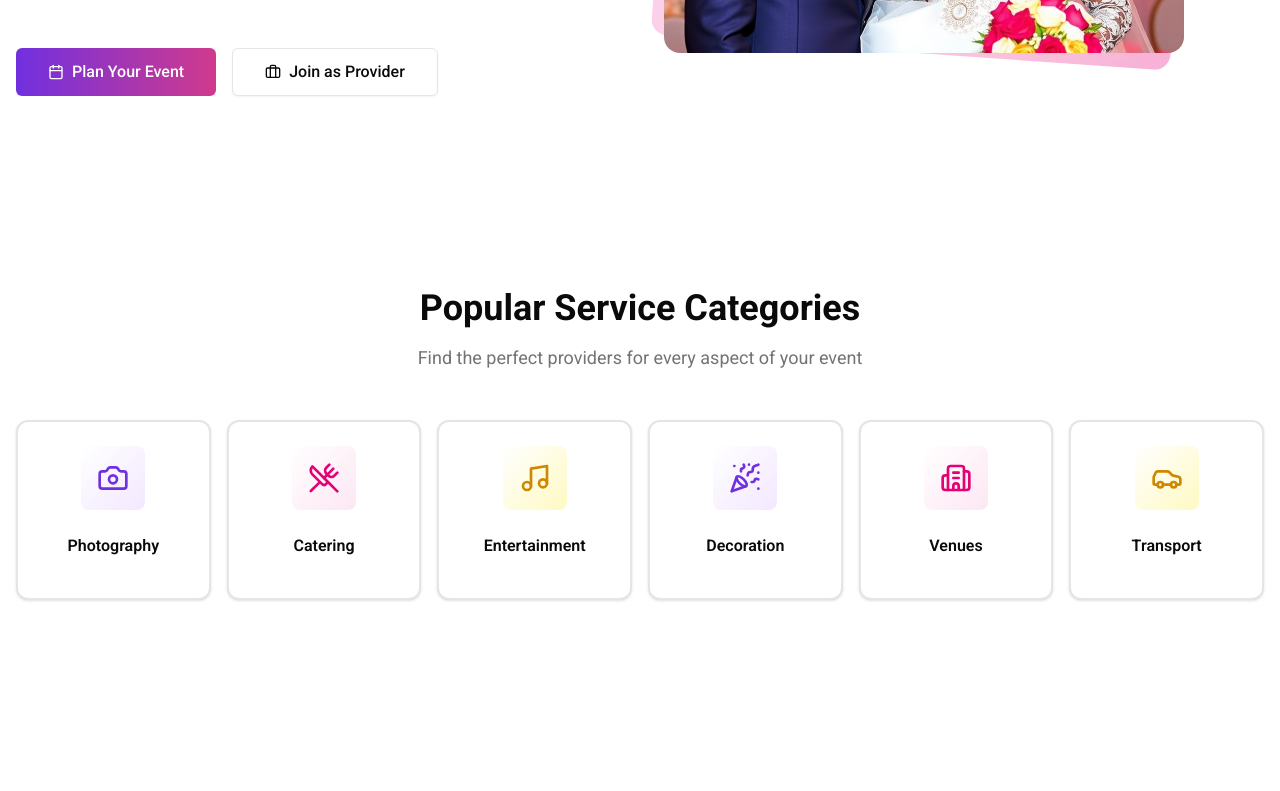
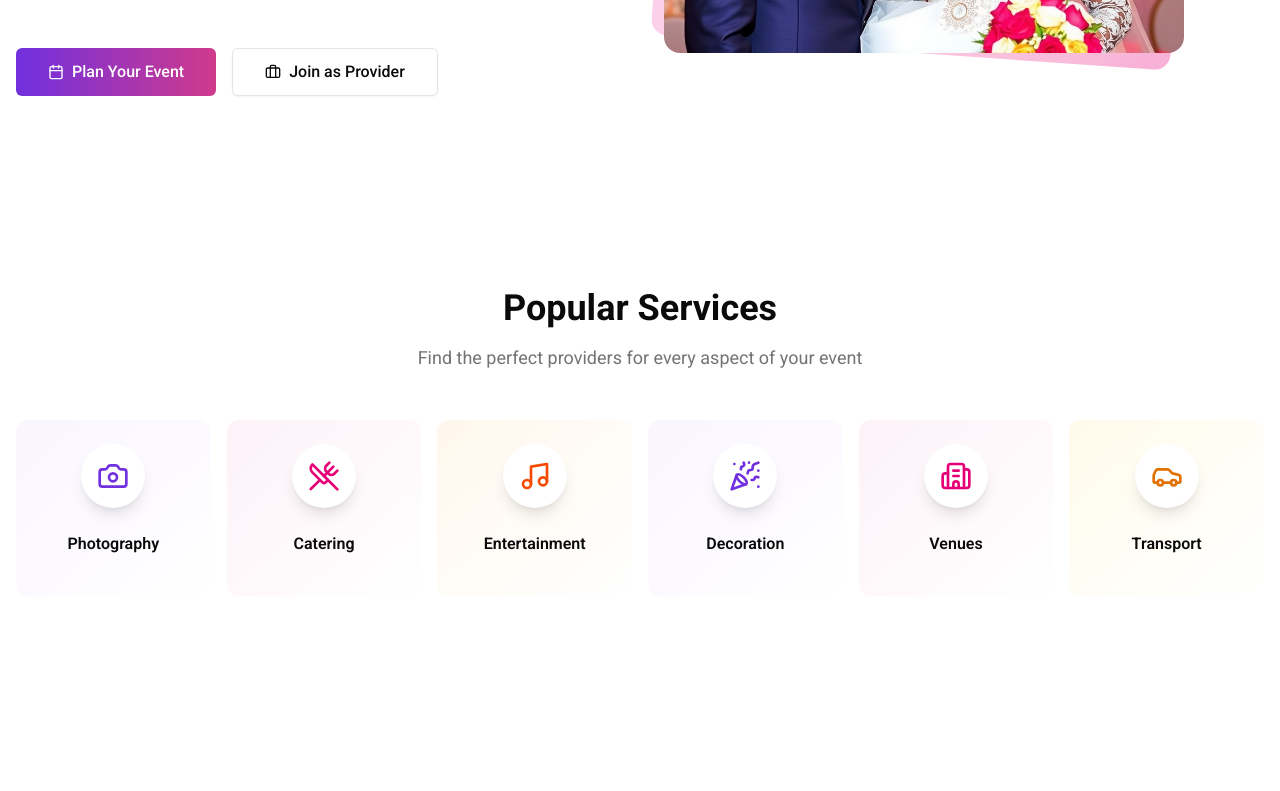
Before and after one commit to aimedivin/dukorane-event-fe, a Next.js app: page / in a window 1280 px wide. Shown: the part 551-1342 px from the top of the page. Built offline with nearby package versions, Linux system fonts and the light colour scheme.

Commit message:
feat(home): implement updates and UI improvements on home pages

```diff
--- /dev/null
+++ b/src/app/[id]/page.tsx
@@ -0,0 +1,44 @@
+"use client"
+import Header from "@/components/header/Header";
+import CTABanner from "@/components/home/CTABanner";
+import Footer from "@/components/home/Footer";
+import Hero from "@/components/home/Hero";
+import HowItWorks from "@/components/home/HowItWorks";
+import Services from "@/components/home/Services";
+import Testimonials from "@/components/home/Testimonials";
+import WhyChooseUs from "@/components/home/WhyChooseUs";
+import Link from "next/link";
+import { useRouter } from "next/router";
+import ImageUrl from "@/assets/images/dfdf"
+
+export default function Home({ params }: { params: { id: string } }) {
+  const id  = params.id;
+  const router = useRouter()
+  return (
+    <div className="min-h-screen bg-background">
+      {/* Header */}
+      {/* <Link /> */}
+      <Header />
+      {/* Hero Section */}
+      <Hero />
+
+      {/* Why Choose Dukorane Events Section */}
+      <WhyChooseUs />
+
+      {/* How It Works Section */}
+      <HowItWorks />
+
+      {/* Popular Service Categories Section */}
+      <Services />
+
+      {/* What Our Users Say Section */}
+      <Testimonials />
+
+      {/* Ready to Plan Your Perfect Event? CTA Section */}
+      <CTABanner />
+
+      {/* Footer */}
+      <Footer />
+    </div>
+  );
+}
--- a/src/components/home/Services.tsx
+++ b/src/components/home/Services.tsx
@@ -11,9 +11,7 @@ const Services = () => {
   return (
     <section id="services" className="container mx-auto px-4 py-16 md:py-24">
       <div className="text-center space-y-4 mb-12">
-        <h2 className="text-3xl md:text-4xl font-bold">
-          Popular Service Categories
-        </h2>
+        <h2 className="text-3xl md:text-4xl font-bold">Popular Services</h2>
         <p className="text-lg text-muted-foreground max-w-2xl mx-auto">
           Find the perfect providers for every aspect of your event
         </p>
@@ -21,9 +19,9 @@ const Services = () => {
 
       <div className="grid grid-cols-2 md:grid-cols-3 lg:grid-cols-6 gap-4">
         {/* Photography */}
-        <Card className="border-2 hover:shadow-lg transition-shadow cursor-pointer">
+        <Card className="border-none shadow-none transition-shadow cursor-pointer bg-linear-to-br from-purple-50 to-white">
           <CardHeader className="text-center pb-4">
-            <div className="mx-auto h-16 w-16 rounded-lg bg-gradient-to-br from-white to-purple-100 dark:from-gray-800 dark:to-purple-900/30 flex items-center justify-center mb-4">
+            <div className="bg-white rounded-full shadow-lg mx-auto h-16 w-16 flex items-center justify-center mb-4">
               <Camera className="h-8 w-8 text-primary" />
             </div>
             <CardTitle className="text-base">Photography</CardTitle>
@@ -31,9 +29,9 @@ const Services = () => {
         </Card>
 
         {/* Catering */}
-        <Card className="border-2 hover:shadow-lg transition-shadow cursor-pointer">
+        <Card className="border-none shadow-none transition-shadow cursor-pointer bg-linear-to-br to-white from-pink-50">
           <CardHeader className="text-center pb-4">
-            <div className="mx-auto h-16 w-16 rounded-lg bg-gradient-to-br from-white to-pink-100 dark:from-gray-800 dark:to-pink-900/30 flex items-center justify-center mb-4">
+            <div className="bg-white rounded-full shadow-lg mx-auto h-16 w-16  flex items-center justify-center mb-4">
               <UtensilsCrossed className="h-8 w-8 text-pink-600 dark:text-pink-400" />
             </div>
             <CardTitle className="text-base">Catering</CardTitle>
@@ -41,19 +39,19 @@ const Services = () => {
         </Card>
 
         {/* Entertainment */}
-        <Card className="border-2 hover:shadow-lg transition-shadow cursor-pointer">
+        <Card className="border-none shadow-none transition-shadow cursor-pointer bg-linear-to-br to-white from-orange-50">
           <CardHeader className="text-center pb-4">
-            <div className="mx-auto h-16 w-16 rounded-lg bg-gradient-to-br from-white to-yellow-100 dark:from-gray-800 dark:to-yellow-900/30 flex items-center justify-center mb-4">
-              <Music className="h-8 w-8 text-yellow-600 dark:text-yellow-400" />
+            <div className="bg-white rounded-full shadow-lg mx-auto h-16 w-16  flex items-center justify-center mb-4">
+              <Music className="h-8 w-8 text-orange-600" />
             </div>
             <CardTitle className="text-base">Entertainment</CardTitle>
           </CardHeader>
         </Card>
 
         {/* Decoration */}
-        <Card className="border-2 hover:shadow-lg transition-shadow cursor-pointer">
+        <Card className="border-none shadow-none transition-shadow cursor-pointer bg-linear-to-br to-white from-purple-50">
           <CardHeader className="text-center pb-4">
-            <div className="mx-auto h-16 w-16 rounded-lg bg-gradient-to-br from-white to-purple-100 dark:from-gray-800 dark:to-purple-900/30 flex items-center justify-center mb-4">
+            <div className="bg-white rounded-full shadow-lg mx-auto h-16 w-16 flex items-center justify-center mb-4">
               <PartyPopper className="h-8 w-8 text-primary" />
             </div>
             <CardTitle className="text-base">Decoration</CardTitle>
@@ -61,20 +59,20 @@ const Services = () => {
         </Card>
 
         {/* Venues */}
-        <Card className="border-2 hover:shadow-lg transition-shadow cursor-pointer">
+        <Card className="border-none shadow-none transition-shadow cursor-pointer bg-linear-to-br to-white from-pink-50">
           <CardHeader className="text-center pb-4">
-            <div className="mx-auto h-16 w-16 rounded-lg bg-gradient-to-br from-white to-pink-100 dark:from-gray-800 dark:to-pink-900/30 flex items-center justify-center mb-4">
-              <Building2 className="h-8 w-8 text-pink-600 dark:text-pink-400" />
+            <div className="bg-white rounded-full shadow-lg mx-auto h-16 w-16 flex items-center justify-center mb-4">
+              <Building2 className="h-8 w-8 text-pink-600" />
             </div>
             <CardTitle className="text-base">Venues</CardTitle>
           </CardHeader>
         </Card>
 
         {/* Transport */}
-        <Card className="border-2 hover:shadow-lg transition-shadow cursor-pointer">
+        <Card className="border-none shadow-none transition-shadow cursor-pointer bg-linear-to-br to-white from-amber-50">
           <CardHeader className="text-center pb-4">
-            <div className="mx-auto h-16 w-16 rounded-lg bg-gradient-to-br from-white to-yellow-100 dark:from-gray-800 dark:to-yellow-900/30 flex items-center justify-center mb-4">
-              <Car className="h-8 w-8 text-yellow-600 dark:text-yellow-400" />
+            <div className="bg-white rounded-full shadow-lg mx-auto h-16 w-16 flex items-center justify-center mb-4">
+              <Car className="h-8 w-8 text-amber-600 " />
             </div>
             <CardTitle className="text-base">Transport</CardTitle>
           </CardHeader>
```
